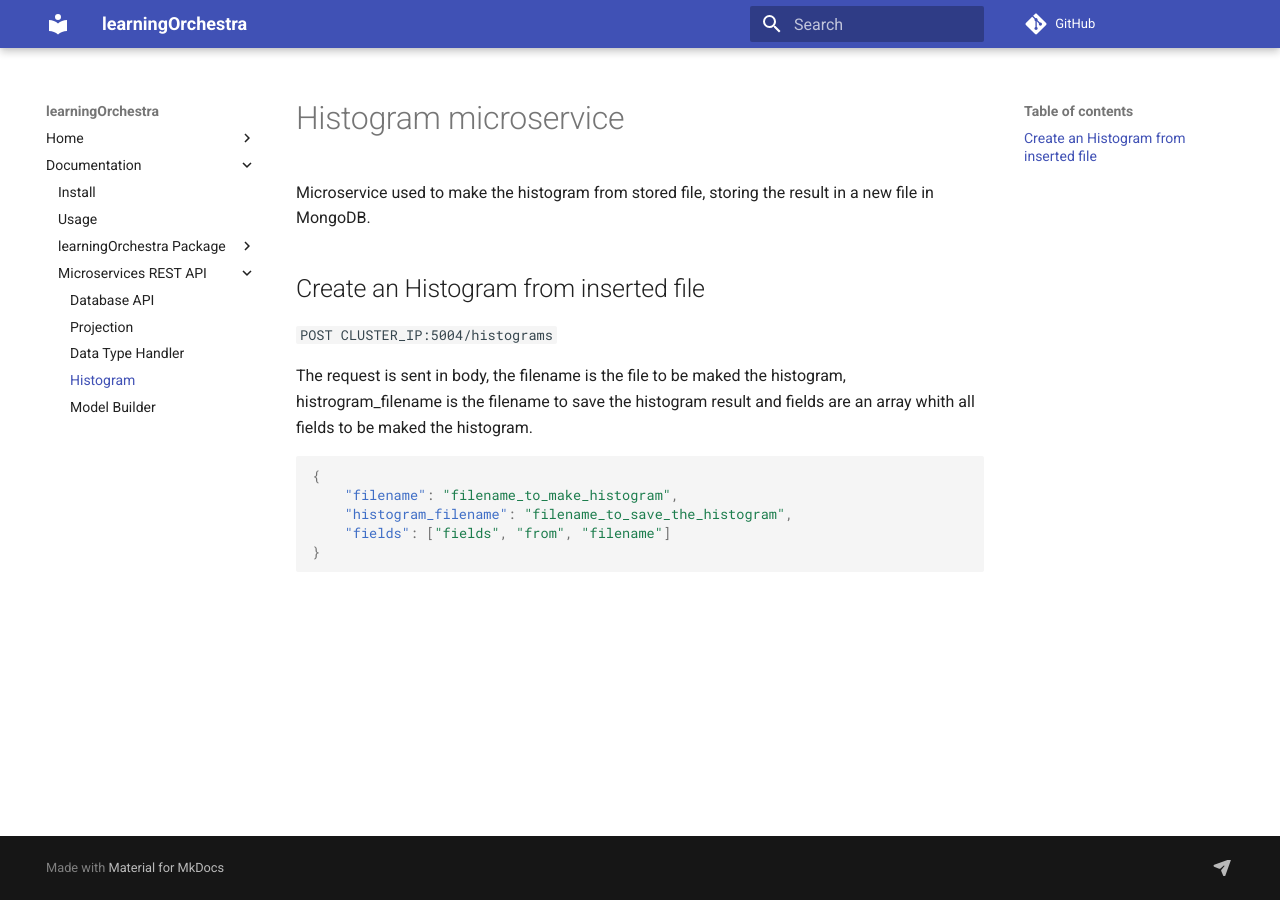
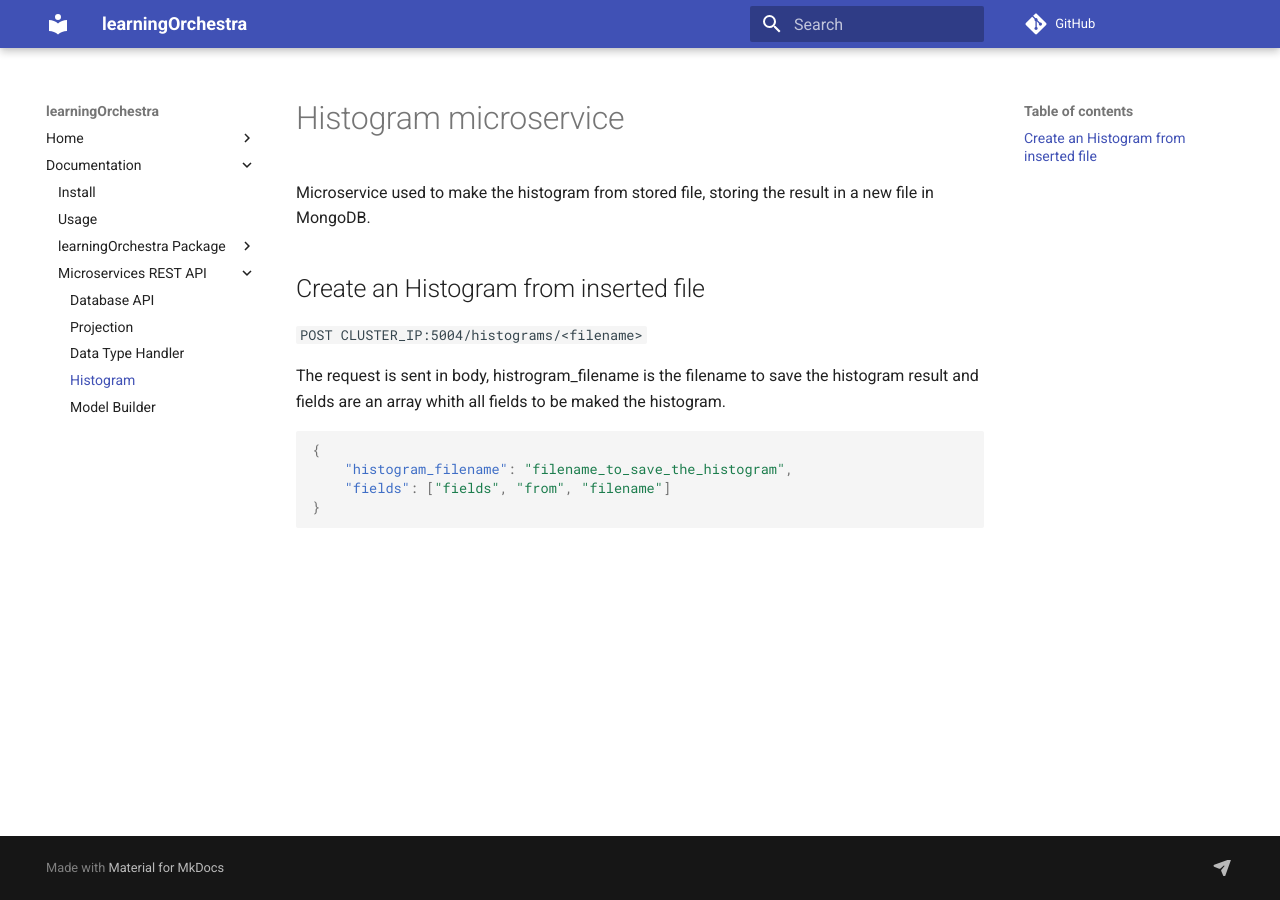
Before and after one commit to learningOrchestra/mlToolKits, an MkDocs documentation site: the page built from docs/histogram.md, in a window 1280 px wide. Built offline with MkDocs 1.6.1 and Material for MkDocs 9.7.7, drawn with Linux system fonts in a browser that asks for light colours; comment, search, counter and statistics services are not loaded.

Commit message:
changing the histogram api request

````diff
--- a/docs/histogram.md
+++ b/docs/histogram.md
@@ -2,13 +2,12 @@
 Microservice used to make the histogram from stored file, storing the result in a new file in MongoDB.
 
 ## Create an Histogram from inserted file
-`POST CLUSTER_IP:5004/histograms`
+`POST CLUSTER_IP:5004/histograms/<filename>`
 
-The request is sent in body, the filename is the file to be maked the histogram, histrogram_filename is the filename to save the histogram result and fields are an array whith all fields to be maked the histogram.
+The request is sent in body, histrogram_filename is the filename to save the histogram result and fields are an array whith all fields to be maked the histogram.
 
 ```json
 {
-    "filename": "filename_to_make_histogram",
     "histogram_filename": "filename_to_save_the_histogram",
     "fields": ["fields", "from", "filename"]
 }
````
Also changed, not shown: 1 other file.
